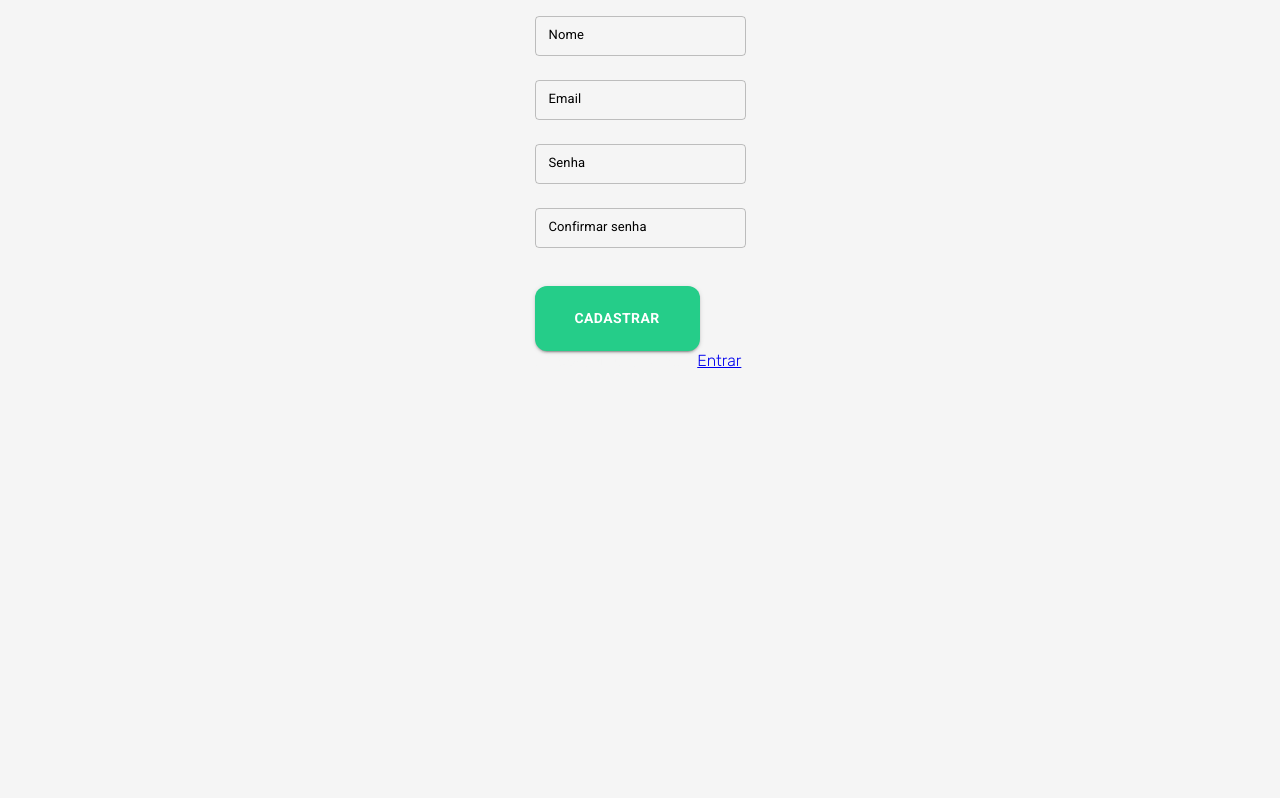
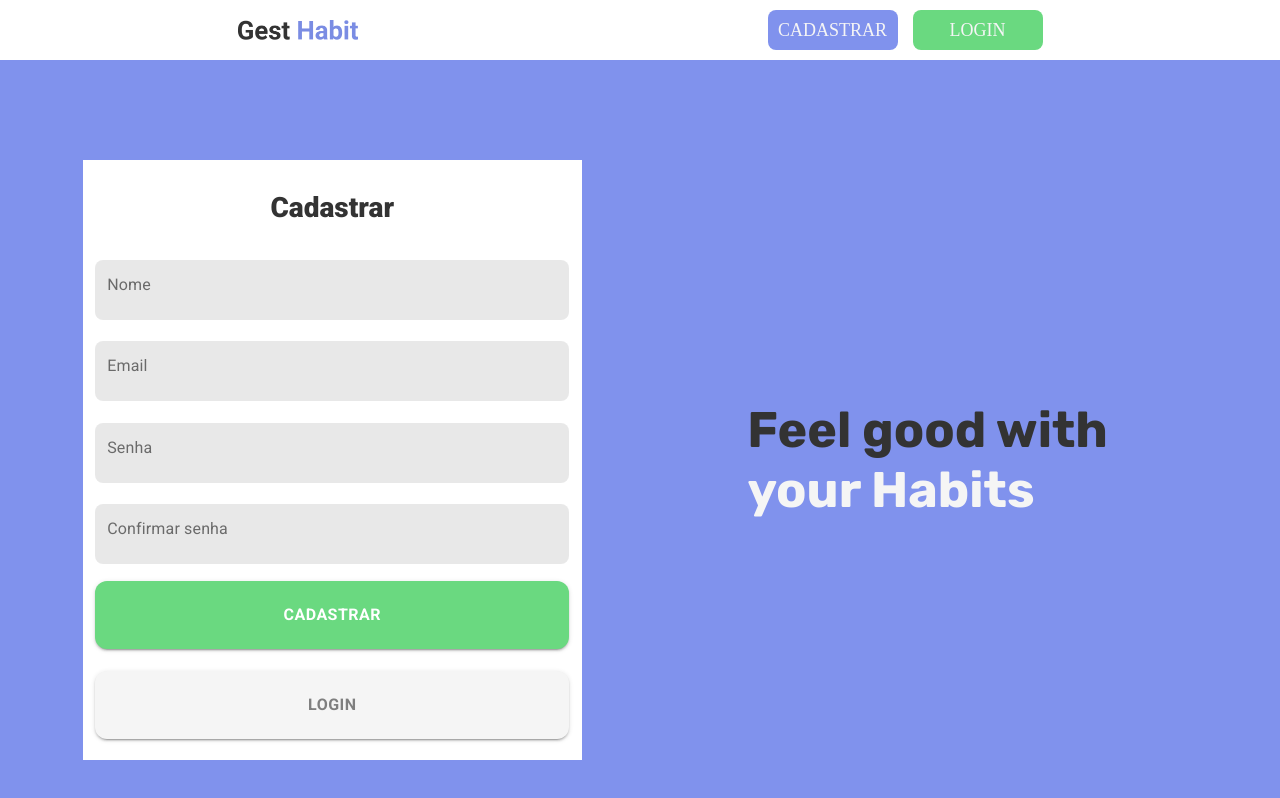
Before and after one commit to Robertatlima/Gest-Habit, a React (Create React App) app: page /signup in a window 1280 px wide. Built offline with nearby package versions, Linux system fonts and the light colour scheme; no server answers.

Commit message:
tela desktop login e cadastro

```diff
--- a/src/components/NavBar/index.js
+++ b/src/components/NavBar/index.js
@@ -11,19 +11,7 @@ const Header = ({ destiny, name, logout = false }) => {
           <img className="img-logo" src={`${Logo}`} alt="Imagem Logo" />
         </div>
 
-        {destiny === "login" ? (
-          <nav className="navBar">
-            <Link className="link-navBar" to="/">
-              <h3>Início</h3>
-            </Link>
-            <Link className="link-navBar" to="/login">
-              <h3 className="link-navBar--login">Login</h3>
-            </Link>
-            <Link className="link-navBar" to="/signup">
-              <h3>Casdastro</h3>
-            </Link>
-          </nav>
-        ) : !logout ? (
+        {!logout ? (
           <nav className="navBar">
             <Link className="link-navBar" to="signup">
               {" "}
--- a/src/pages/Login/index.js
+++ b/src/pages/Login/index.js
@@ -61,6 +61,9 @@ const Login = () => {
     <>
       <Header destiny="login" />
       <C.LoginContainer>
+        <div>
+          <h1>Gest Habit</h1>
+        </div>
         <C.Container>
           <form className="formulario" onSubmit={handleSubmit(handleForm)}>
             <div>
@@ -70,11 +73,13 @@ const Login = () => {
               <TextField
                 className="loginInput-field"
                 variant="filled"
-                id="email"
+                fullWidth
+                id="user"
                 label="Usuário"
                 margin="normal"
                 size="small"
                 color="secondary"
+                InputProps={{ disableUnderline: true }}
                 {...register("username")}
                 error={!!errors.username}
                 helperText={errors.username?.message}
@@ -84,8 +89,11 @@ const Login = () => {
               <TextField
                 className="loginInput-field"
                 variant="filled"
+                fullWidth
+                InputProps={{ disableUnderline: true }}
                 placeholder="senha"
                 id="password"
+                type="password"
                 label="Senha"
                 margin="normal"
                 size="small"
@@ -97,20 +105,20 @@ const Login = () => {
             </div>
 
             <div className="btnBox">
-              <button type="submit" variant="contained" color="secondary">
+              <Button type="submit" variant="contained" color="secondary">
                 {" "}
                 Logar
-              </button>
+              </Button>
             </div>
             <div className="btnBox btnBox-cadastrar">
-              <button
+              <Button
                 onClick={() => history.push("/signup")}
                 variant="contained"
                 color="secondary"
               >
                 {" "}
                 Cadastrar
-              </button>
+              </Button>
             </div>
           </form>
         </C.Container>
--- a/src/pages/Login/styles.js
+++ b/src/pages/Login/styles.js
@@ -6,6 +6,8 @@ export const LoginContainer = styled.div`
   height: 100vh;
   position: fixed;
   background: var(--color-primary);
+  display: flex;
+  align-items: center;
 `;
 
 export const Container = styled.div`
@@ -13,15 +15,19 @@ export const Container = styled.div`
   flex-direction: column;
   justify-content: space-evenly;
   align-items: center;
-  border: 2px solid;
+
   width: 500px;
   height: 430px;
   background: #fff;
   max-width: 499px;
-  position: relative;
-  top: calc(50vh - 250px);
-  left: 14vw;
+  /* position: relative;
+  top: calc(50vh - 250px); */
+  /* left: 14vw; */
 
+  h1 {
+    font-family: Roboto, Oxygen, Ubuntu, Cantarell, "Open Sans",
+      "Helvetica Neue", sans-serif;
+  }
   h2 {
     color: var(--color-black);
     font-family: Roboto, sans-serif;
@@ -39,10 +45,15 @@ export const Container = styled.div`
     justify-content: space-evenly;
   }
   .loginInput {
+    width: 95%;
+    height: 60px;
+    text-decoration: none;
+    border-radius: 8px;
   }
-
-  .loginInput-field {
-    background: var(--color-gray50);
+  .loginInput div {
+    border-radius: 8px;
+    margin: 0;
+    height: 60px;
   }
   .btnBox {
     width: 95%;
--- a/src/pages/SignUp/index.js
+++ b/src/pages/SignUp/index.js
@@ -5,6 +5,7 @@ import { TextField, Button } from "@material-ui/core";
 import * as yup from "yup";
 import { yupResolver } from "@hookform/resolvers/yup";
 import axios from "axios";
+import Header from "../../components/NavBar";
 
 const SignUp = () => {
   const history = useHistory();
@@ -51,13 +52,23 @@ const SignUp = () => {
   };
 
   return (
+    <>
+      <Header destiny="login" name="register" />
+      <C.RegisterContainer>
         <C.Container>
           <form className="formulario" onSubmit={handleSubmit(handleForm)}>
-        <div classeName="input">
+            <div>
+              <h2>Cadastrar</h2>
+            </div>
+            <div className="registerInput">
               <TextField
-            variant="outlined"
+                className="registerInput-field"
+                variant="filled"
+                fullWidth
+                InputProps={{ disableUnderline: true }}
                 id="name"
                 label="Nome"
+                type="name"
                 margin="normal"
                 size="small"
                 color="secondary"
@@ -66,11 +77,15 @@ const SignUp = () => {
                 helperText={errors.username?.message}
               />
             </div>
-        <div classeName="input">
+            <div className="registerInput">
               <TextField
-            variant="outlined"
+                classeName="registerInput-field"
+                variant="filled"
+                fullWidth
+                InputProps={{ disableUnderline: true }}
                 id="email"
                 label="Email"
+                type="email"
                 margin="normal"
                 size="small"
                 color="secondary"
@@ -79,11 +94,15 @@ const SignUp = () => {
                 helperText={errors.email?.message}
               />
             </div>
-        <div classeName="input">
+            <div className="registerInput">
               <TextField
-            variant="outlined"
+                classeName="registerInput-field"
+                variant="filled"
+                fullWidth
+                InputProps={{ disableUnderline: true }}
                 id="password"
                 label="Senha"
+                type="password"
                 margin="normal"
                 size="small"
                 color="secondary"
@@ -92,10 +111,14 @@ const SignUp = () => {
                 helperText={errors.password?.message}
               />
             </div>
-        <div classeName="input">
+            <div className="registerInput">
               <TextField
-            variant="outlined"
+                classeName="registerInput-field"
+                variant="filled"
+                fullWidth
+                InputProps={{ disableUnderline: true }}
                 id="confirmPassword"
+                type="password"
                 label="Confirmar senha"
                 margin="normal"
                 size="small"
@@ -105,17 +128,32 @@ const SignUp = () => {
                 helperText={errors.confirmPassword?.message}
               />
             </div>
-        <div>
+            <div className="btnBox">
               <Button type="submit" variant="contained" color="secondary">
                 {" "}
                 Cadastrar
               </Button>
             </div>
-        <p>
-          Já possui uma conta? <Link to="/login">Entrar</Link>
-        </p>
+            <div className="btnBox btnBox-login">
+              <Button
+                onClick={() => history.push("/login")}
+                variant="contained"
+                color="secondary"
+              >
+                {" "}
+                Login
+              </Button>
+            </div>
           </form>
         </C.Container>
+        <div className="title-register">
+          <h1>
+            <span>Feel good with </span>
+            your Habits
+          </h1>
+        </div>
+      </C.RegisterContainer>
+    </>
   );
 };
 export default SignUp;
--- a/src/pages/SignUp/styles.js
+++ b/src/pages/SignUp/styles.js
@@ -1,43 +1,105 @@
 import styled from "styled-components";
+
+export const RegisterContainer = styled.div`
+  width: 100vw;
+  height: 100vh;
+  position: fixed;
+  background: var(--color-primary);
+  display: flex;
+  align-items: center;
+
+  .title-register {
+    text-align: initial;
+    max-width: 500px;
+  }
+  .title-register h1 {
+    max-width: 450px;
+  }
+  .title-register h1 span {
+    color: var(--color-black);
+  }
+`;
 
 export const Container = styled.div`
   display: flex;
   flex-direction: column;
-  justify-content: center;
+  justify-content: space-evenly;
   align-items: center;
+  width: 500px;
+  height: 600px;
+  background: #fff;
+  max-width: 499px;
+
+  h1 {
+    font-family: Roboto, Oxygen, Ubuntu, Cantarell, "Open Sans",
+      "Helvetica Neue", sans-serif;
+  }
+  h2 {
+    color: var(--color-black);
+    font-family: Roboto, sans-serif;
+    font-weight: 900;
+    font-size: 28px;
+    text-align: center;
+    margin: 10px 10px;
+  }
+  .formulario {
+    background: #fff;
+    width: 100%;
+    height: 100%;
+    display: flex;
+    flex-direction: column;
+    justify-content: space-evenly;
+  }
+  .registerInput {
+    width: 95%;
+    height: 60px;
+    text-decoration: none;
+    border-radius: 8px;
+    margin: 0 auto;
+    display: flex;
+    align-items: center;
+  }
+  .registerInput div {
+    border-radius: 8px;
+    height: 60px;
+  }
 
   h2 {
-    color: #8092ed;
+    color: var(--color-black);
     text-align: center;
   }
-  label {
-    font-size: 13px;
-    color: black;
 
-    input {
-      display: block;
-      margin-top: 7px;
-      box-sizing: border-box;
-      padding: 20px 10px;
-      border: 2px solid #25cd89;
-      border-radius: 10px;
-      width: 400px;
+  .btnBox {
+    width: 95%;
 
-      outline: 0;
-      font-size: 15px;
-      background-color: white;
+    button {
+      background: #6ad980;
+      color: #fff;
+      width: 100%;
+      font-size: 16px;
+      font-weight: 700;
+      padding: 20px 40px;
+      font-family: Roboto, sans-serif;
+      border: 0;
+      border-radius: 12px;
+      cursor: pointer;
+    }
+    button:hover {
+      background-color: #8092ed;
+      border: 2px solid var(--color-gray50);
+      color: var(--color-gray50);
+      transition: 0.5s;
     }
   }
-  button {
-    background-color: #25cd89;
-    color: #fff;
+  .btnBox-login button {
+    background: var(--color-gray50);
+    color: var(--color-gray100);
 
-    font-size: 14px;
-    font-weight: bold;
-    padding: 20px 40px;
-    border: 0;
-    border-radius: 12px;
-    cursor: pointer;
-    margin-top: 30px;
+    :hover {
+      background: #6ad980;
+      border: 2px solid var(--color-gray50);
+      color: var(--color-gray50);
+      transition: 0.5s;
+    }
   }
 `;
```
Lines whose indentation alone changed are shown as unchanged.
